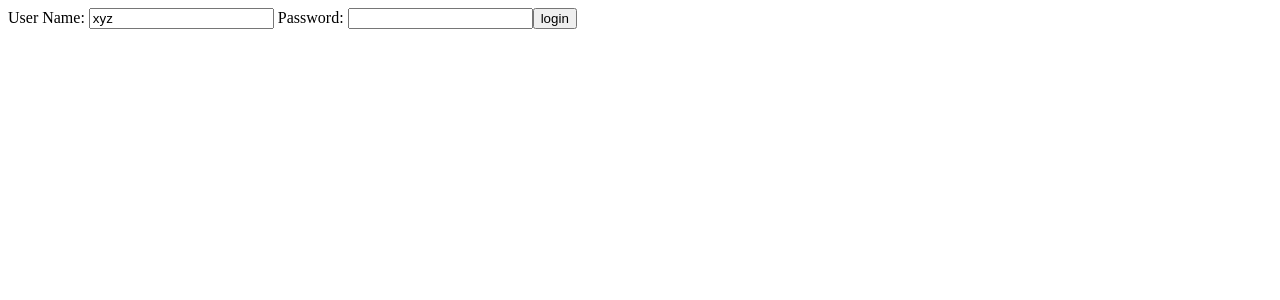
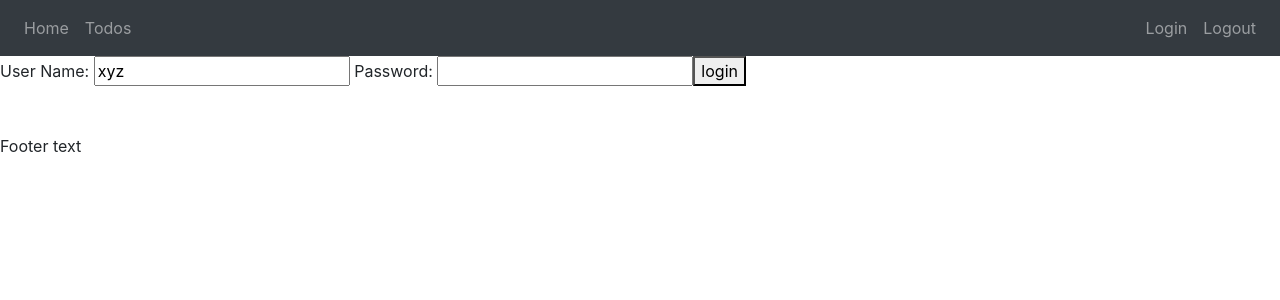
Before and after one commit to statst/angular-app, an Angular app: page / in a window 1280 px wide. Shown: the top 300 px of the page. Built offline with nearby package versions, Linux system fonts and the light colour scheme.

Commit message:
adding menu and footer component

```diff
--- a/src/app/app.component.html
+++ b/src/app/app.component.html
@@ -3,5 +3,6 @@
  <!-- <app-login></app-login> -->
  <!-- <app-welcome></app-welcome> -->
 
-
+<app-menu></app-menu>
 <router-outlet></router-outlet>
+<app-footer></app-footer>
--- a/src/app/app.module.ts
+++ b/src/app/app.module.ts
@@ -8,6 +8,8 @@ import { LoginComponent } from './login/login.component';
 import { FormsModule } from '@angular/forms';
 import { ErrorComponent } from './error/error.component';
 import { ListTodosComponent } from './list-todos/list-todos.component';
+import { MenuComponent } from './menu/menu.component';
+import { FooterComponent } from './footer/footer.component';
 
 
 @NgModule({
@@ -17,6 +19,8 @@ import { ListTodosComponent } from './list-todos/list-todos.component';
     LoginComponent,
     ErrorComponent,
     ListTodosComponent,
+    MenuComponent,
+    FooterComponent,
   ],
   imports: [
     BrowserModule,
--- /dev/null
+++ b/src/app/footer/footer.component.html
@@ -0,0 +1,2 @@
+<br><br>
+Footer text
--- /dev/null
+++ b/src/app/footer/footer.component.ts
@@ -0,0 +1,15 @@
+import { Component, OnInit } from '@angular/core';
+
+@Component({
+  selector: 'app-footer',
+  templateUrl: './footer.component.html',
+  styleUrls: ['./footer.component.css']
+})
+export class FooterComponent implements OnInit {
+
+  constructor() { }
+
+  ngOnInit(): void {
+  }
+
+}
--- /dev/null
+++ b/src/app/menu/menu.component.html
@@ -0,0 +1,15 @@
+<header>
+    <nav class="navbar navbar-expand-md navbar-dark bg-dark">
+        <div><a></a></div>
+        <ul class="navbar-nav">
+            <li><a href="/welcome" class="nav-link">Home</a></li>
+            <li><a href="/todos" class="nav-link">Todos</a></li>
+        </ul>
+
+        <ul class="navbar-nav navbar-collapse justify-content-end">
+            <li><a href="/login" class="nav-link">Login</a></li>
+            <li><a href="/logout" class="nav-link">Logout</a></li>
+        </ul>
+
+    </nav>
+</header>
--- /dev/null
+++ b/src/app/menu/menu.component.ts
@@ -0,0 +1,15 @@
+import { Component, OnInit } from '@angular/core';
+
+@Component({
+  selector: 'app-menu',
+  templateUrl: './menu.component.html',
+  styleUrls: ['./menu.component.css']
+})
+export class MenuComponent implements OnInit {
+
+  constructor() { }
+
+  ngOnInit(): void {
+  }
+
+}
--- a/src/styles.css
+++ b/src/styles.css
@@ -1 +1,2 @@
 /* You can add global styles to this file, and also import other style files */
+@import url(https://unpkg.com/bootstrap@4.1.0/dist/css/bootstrap.min.css)
```
Also changed, not shown: src/app/footer/footer.component.css (added), src/app/menu/menu.component.css (added), 2 other files (tests, documents, lock files or other folders).
